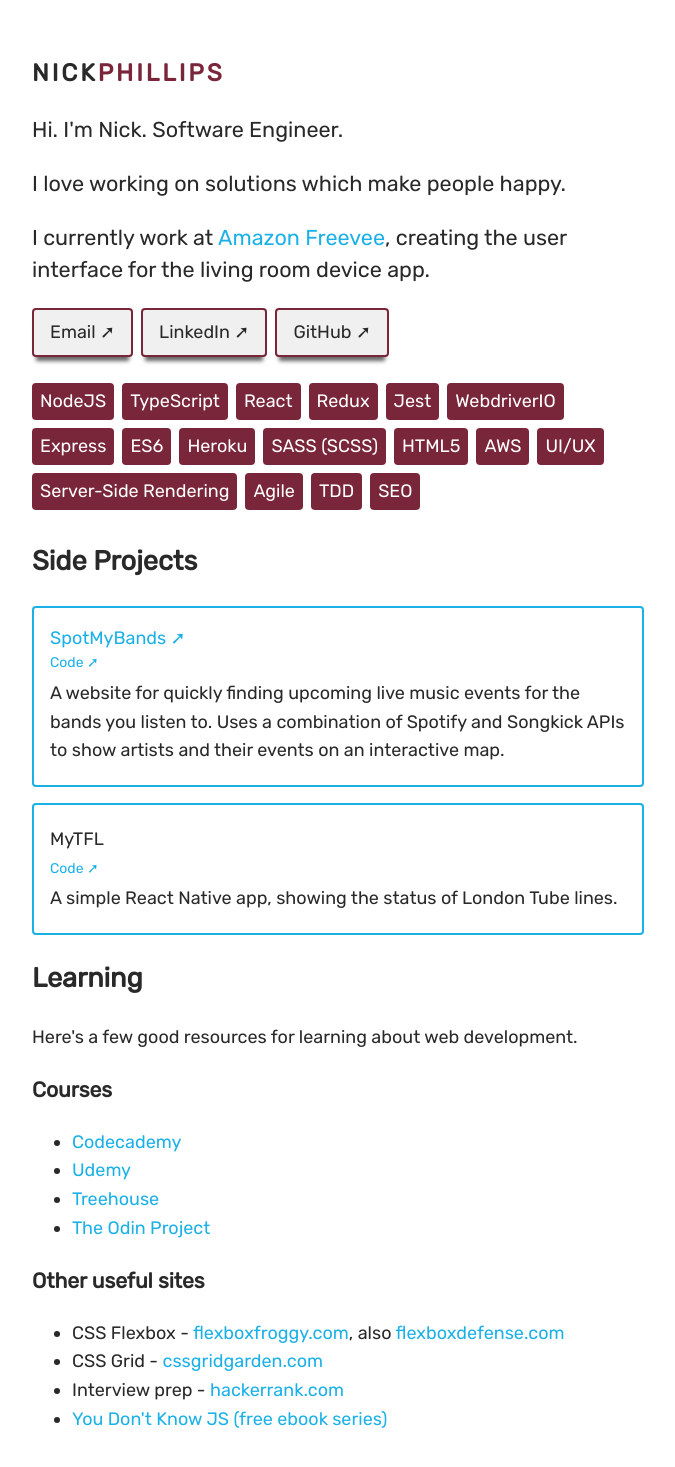
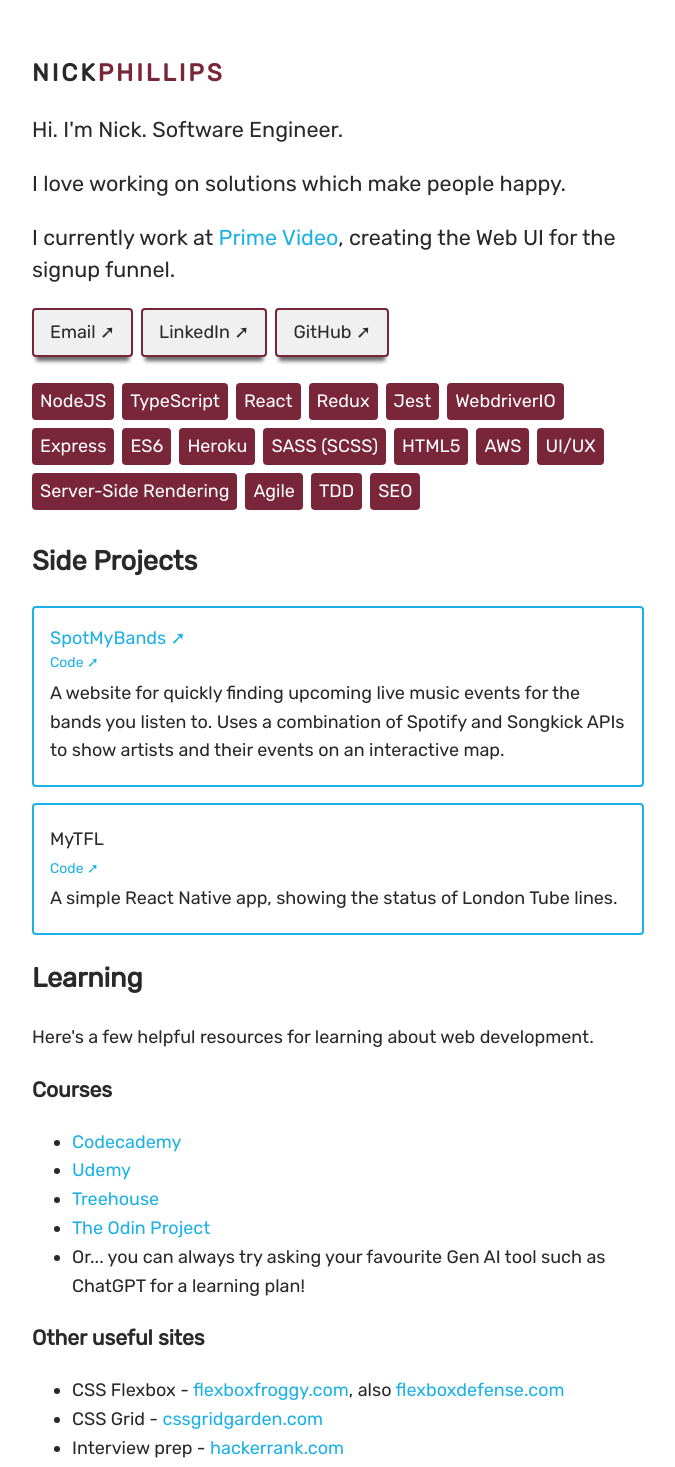
Before and after one commit to n1ckp/personal-website, a Next.js app: page / in a window 1280 px wide. Shown: the top 1467 px of the page, without its empty margins (302-977 px from the left). Built offline with nearby package versions, Linux system fonts and the light colour scheme.

Commit message:
Update job, add list item to Learning section

```diff
--- a/components/Learning.tsx
+++ b/components/Learning.tsx
@@ -3,7 +3,7 @@
         <>
             <h2 id="learning">Learning</h2>
             <p>
-                Here&apos;s a few good resources for learning about web
+                Here&apos;s a few helpful resources for learning about web
                 development.
             </p>
             <h3>Courses</h3>
@@ -23,6 +23,9 @@
                     <a href="https://www.theodinproject.com/">
                         The Odin Project
                     </a>
+                </li>
+                <li>
+                    Or... you can always try asking your favourite Gen AI tool such as ChatGPT for a learning plan!
                 </li>
             </ul>
             <h3>Other useful sites</h3>
--- a/pages/index.tsx
+++ b/pages/index.tsx
@@ -16,18 +16,18 @@
             NICK<span>PHILLIPS</span>
         </h1>
         <section className={utilStyles.headingMd}>
-            <p>Hi. I&apos;m Nick. Software Engineer.</p>
+            <p>Hi. I&#39;m Nick. Software Engineer.</p>
             <p>I love working on solutions which make people happy.</p>
             <p>
                 I currently work at{' '}
                 <a
-                    href="https://www.imdbtv.com"
+                    href="https://www.primevideo.com/"
                     target="_blank"
                     rel="noopener noreferrer"
                 >
-                    Amazon Freevee
+                    Prime Video
                 </a>
-                , creating the user interface for the living room device app.
+                , creating the Web UI for the signup funnel.
             </p>
         </section>
         <section>
```
